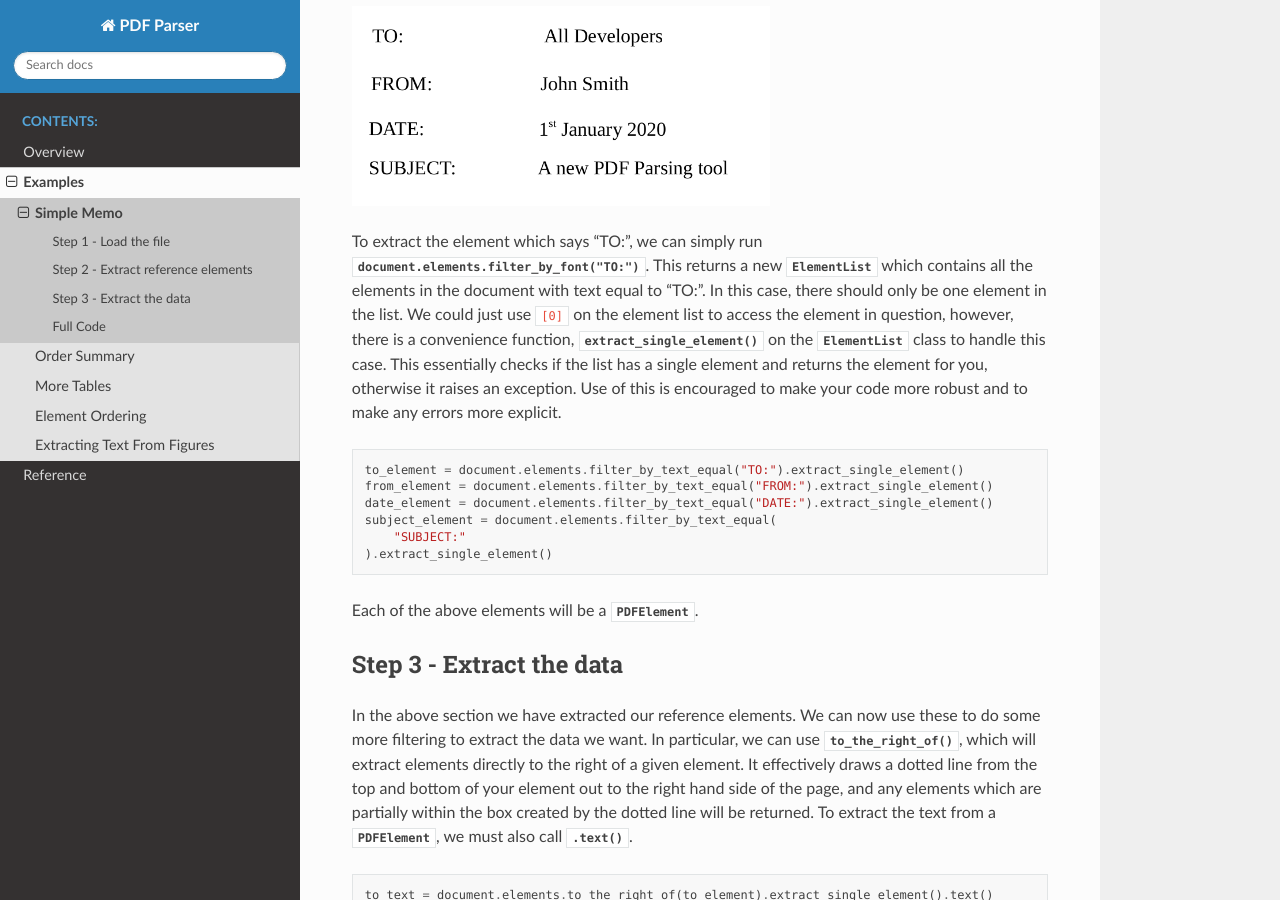
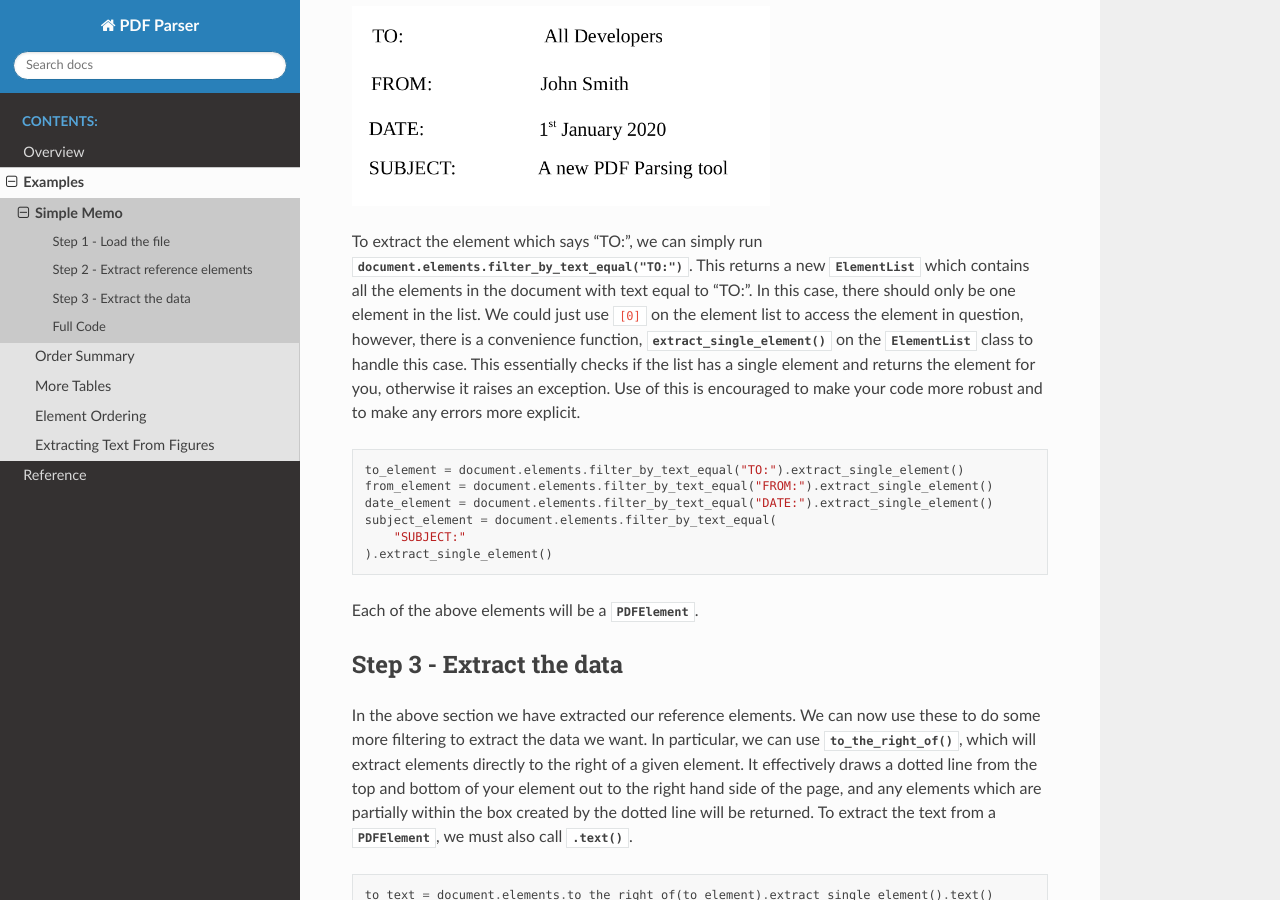
Before and after one commit to jstockwin/py-pdf-parser, a Sphinx documentation site: the page built from docs/source/examples/simple_memo.rst, in a window 1280 px wide and 900 px high, scrolled down 1540 px. Built offline with Sphinx 7.4.7 and the Read the Docs theme 2.0.0, drawn with Linux system fonts in a browser that asks for light colours.

Commit message:
Update simple_memo.rst

```diff
--- a/docs/source/examples/simple_memo.rst
+++ b/docs/source/examples/simple_memo.rst
@@ -47,7 +47,7 @@ We will extract the "TO:", "FROM:", "DATE:" and "SUBJECT:" elements as reference
 .. image:: /screenshots/simple_memo_example/top.png
    :height: 200px
 
-To extract the element which says "TO:", we can simply run :meth:`document.elements.filter_by_font("TO:") <py_pdf_parser.filtering.ElementList.filter_by_font>`. This returns a new :class:`~py_pdf_parser.filtering.ElementList` which contains all the elements in the document with text equal to "TO:". In this case, there should only be one element in the list. We could just use ``[0]`` on the element list to access the element in question, however, there is a convenience function, :func:`~py_pdf_parser.filtering.ElementList.extract_single_element` on the :class:`~py_pdf_parser.filtering.ElementList` class to handle this case. This essentially checks if the list has a single element and returns the element for you, otherwise it raises an exception. Use of this is encouraged to make your code more robust and to make any errors more explicit.
+To extract the element which says "TO:", we can simply run :meth:`document.elements.filter_by_text_equal("TO:") <py_pdf_parser.filtering.ElementList.filter_by_font>`. This returns a new :class:`~py_pdf_parser.filtering.ElementList` which contains all the elements in the document with text equal to "TO:". In this case, there should only be one element in the list. We could just use ``[0]`` on the element list to access the element in question, however, there is a convenience function, :func:`~py_pdf_parser.filtering.ElementList.extract_single_element` on the :class:`~py_pdf_parser.filtering.ElementList` class to handle this case. This essentially checks if the list has a single element and returns the element for you, otherwise it raises an exception. Use of this is encouraged to make your code more robust and to make any errors more explicit.
 
 .. code-block:: python
 
```
